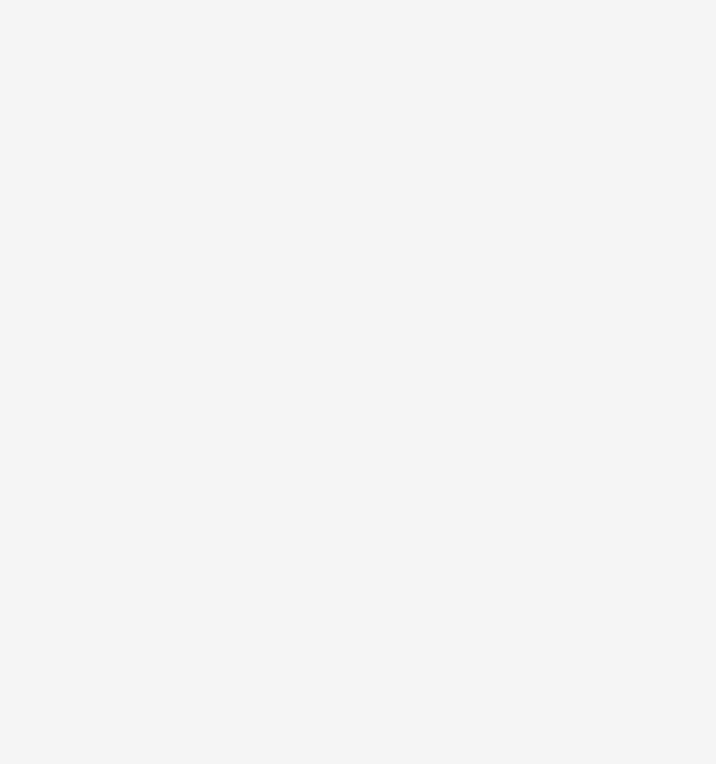
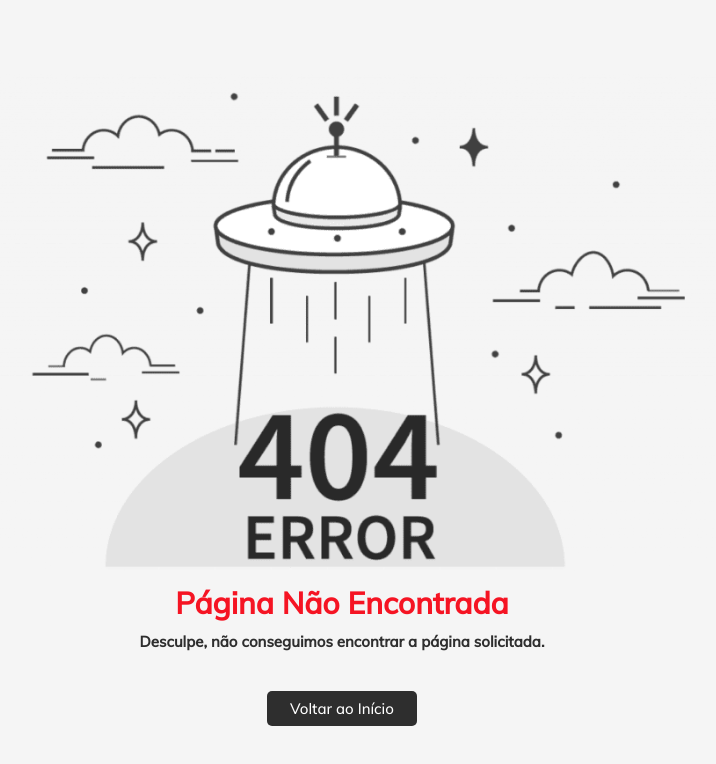
Before and after one commit to beatrizsantiago/portal-ndv, a React (Create React App) app: page /integration/lifes/details/1 in a window 1280 px wide. Before the commit this address had no page. Shown: the top 764 px of the page, without its empty margins (298-1014 px from the left). Built offline with nearby package versions, Linux system fonts and the light colour scheme.

Commit message:
Estrutura página não encontrada

```diff
--- a/package.json
+++ b/package.json
@@ -7,6 +7,7 @@
     "@testing-library/react": "^9.3.2",
     "@testing-library/user-event": "^7.1.2",
     "chart.js": "^2.9.3",
+    "js-cookie": "^2.2.1",
     "moment": "^2.27.0",
     "react": "^16.13.1",
     "react-chartjs-2": "^2.9.0",
--- a/src/pages/Home.jsx
+++ b/src/pages/Home.jsx
@@ -7,7 +7,7 @@ import { setCurrentNavigation } from '../redux/navigation/navigation.actions'
 import Header from '../components/Header'
 
 import { Container, SectionWrap, Section } from './styles/MainStyled'
-import { Card, ImageIntegration, ImageProfile, ImageCap, ImageEvent, ImageClass, Label } from './styles/HomeStyled'
+import { Card, ImageIntegration, ImageProfile, Label } from './styles/HomeStyled'
 
 function Home({ setCurrentNavigation }) {
 
--- a/src/pages/Login.jsx
+++ b/src/pages/Login.jsx
@@ -1,9 +1,52 @@
-import React from 'react'
+import React, { useState } from 'react'
 import { GoLock, GoMail } from 'react-icons/go'
+import SweetAlert from 'sweetalert2'
+import { useNavigate } from 'react-router-dom'
+
+import UserService from '../services/UserService'
 
 import { Container, Box, HeaderBox, Label, InputEmail, InputPassword, ImageLogin, Button, IconMail, IconPassword, Spacing } from './styles/LoginStyled'
 
+import Colors from '../themes/Colors'
+
 export default function Login() {
+
+    const [email, setEmail] = useState('')
+    const [password, setPassword] = useState('')
+
+    const alertError = (message) => {
+        return SweetAlert.fire({
+            icon: 'error',
+            title: 'Oops...',
+            text: message,
+            confirmButtonColor: Colors.primary,
+        })
+    }
+
+    let navigate = useNavigate()
+
+    const sendDatas = () => {
+        const regexEmail = /[A-Za-z0-9][\w.]+@[a-z]+\.[a-z]{2}/
+
+        if (!email || !regexEmail.test(email)) {
+            alertError('Informe um e-mail válido!')
+
+        } else if (password.length < 6) {
+            alertError('Senha incorreta! A senha precisa ter no mínimo 6 caracteres.')
+
+        } else {
+            UserService.Login(email, password)
+                .then(token => {
+                    setEmail('')
+                    setPassword('')
+                    navigate('/home')
+                })
+                .catch(error => {
+                    alertError('Não foi possível realizar o login! Verifique se seus dados estão corretos.')
+                })
+        }
+    }
+
     return (
         <Container>
             <Box>
@@ -15,13 +58,13 @@ export default function Login() {
 
                 <Label>E-mail</Label>
                 <IconMail><GoMail /></IconMail>
-                <InputEmail />
+                <InputEmail value={email} onChange={event => setEmail(event.target.value)} />
 
                 <Label>Senha</Label>
                 <IconPassword><GoLock /></IconPassword>
-                <InputPassword />
+                <InputPassword value={password} onChange={event => setPassword(event.target.value)} />
 
-                <Button>Entrar</Button>
+                <Button onClick={() => sendDatas()}>Entrar</Button>
             </Box>
         </Container>
     )
--- /dev/null
+++ b/src/pages/NotFound.jsx
@@ -0,0 +1,60 @@
+import React from 'react'
+import styled from 'styled-components'
+import { useNavigate } from 'react-router-dom'
+
+import Button from '../components/Button'
+
+import { CenterColumn } from '../themes/StyleConstants'
+import Colors from '../themes/Colors'
+
+import ImgNotFound from '../assets/img/bg-not-found.png'
+
+export default function UserProfile() {
+
+    let navigate = useNavigate()
+
+    return (
+        <Container>
+            <Background />
+            <Title>Página Não Encontrada</Title>
+            <Subtitle>Desculpe, não conseguimos encontrar a página solicitada.</Subtitle>
+            <Button title="Voltar ao Início" width={150} onClick={() => navigate('/home')} />
+        </Container>
+    )
+}
+
+const Container = styled.section`
+    ${CenterColumn}
+    width: 100%;
+    height: 100vh;
+    background-color: ${Colors.backgroundGray};
+`
+
+const Background = styled.img.attrs({ src: ImgNotFound })`
+    width: 80%;
+    max-width: 900px;
+    min-width: 300px;
+`
+
+const Title = styled.h1`
+    color: ${Colors.secondary};
+    font-size: 30px;
+    margin: 10px 0px;
+
+    @media (max-width: 670px) {
+        font-size: 22px;
+    }
+`
+
+const Subtitle = styled.h2`
+    text-align: center;
+    color: ${Colors.primary};
+    font-size: 15px;
+    width: 80%;
+    max-width: 900px;
+    margin-bottom: 40px;
+
+    @media (max-width: 670px) {
+        width: 60%;
+    }
+`
--- a/src/pages/UserProfile.jsx
+++ b/src/pages/UserProfile.jsx
@@ -1,5 +1,4 @@
-import React, { useEffect } from 'react'
-import { connect } from 'react-redux'
+import React from 'react'
 
 import { Container, Section } from './styles/MainStyled'
 import { Circle, ImageProfile, ButtonCircle, IconPen, Box } from './styles/UserProfileStyled'
--- a/src/routes.js
+++ b/src/routes.js
@@ -10,6 +10,7 @@ import Lifes from './pages/Lifes'
 import RegisterLife from './pages/RegisterLife'
 import DetailsLife from './pages/DetailsLife'
 import UserProfile from './pages/UserProfile'
+import NotFound from './pages/NotFound'
 
 export default function MainRoutes() {
     return (
@@ -23,6 +24,7 @@ export default function MainRoutes() {
             <Route path="/integration/lifes/register" element={<RegisterLife />} />
             <Route path="/integration/lifes/details" element={<DetailsLife />} />
             <Route path="/profile" element={<UserProfile />} />
+            <Route path="*" element={<NotFound />} />
         </Routes>
     )
 }
--- /dev/null
+++ b/src/services/UserService.js
@@ -0,0 +1,10 @@
+export async function Login(email, password) {
+    try {
+
+    } catch (error) {
+        console.log("Error Login: ", error);
+        throw error
+    }
+}
+
+export default { Login }
```
Also changed, not shown: src/assets/img/bg-not-found.png (added), 1 other file (tests, documents, lock files or other folders).
